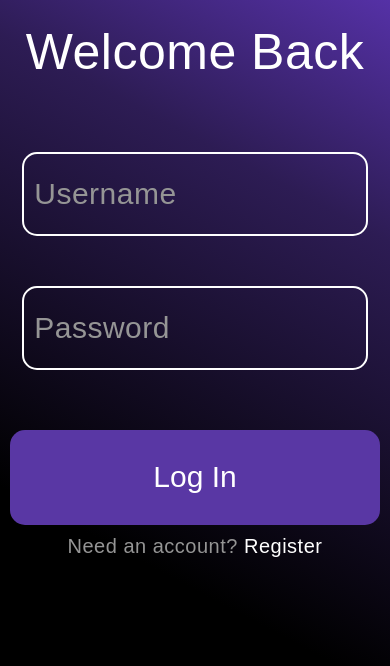
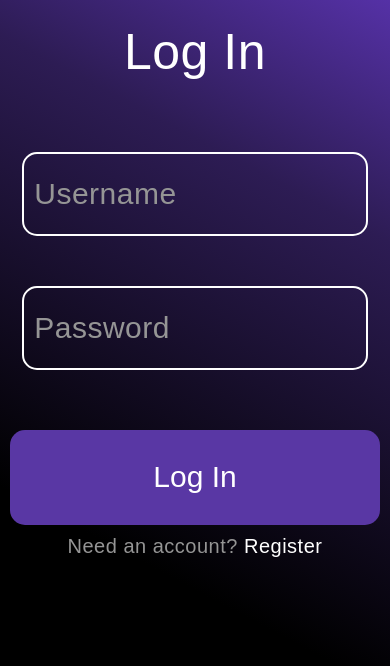
Before and after one commit to brockjbenson/My-Poker-Stats, a React (Create React App) app: page /#/add-venue in a window 390 px wide. Before the commit this address led to /#/login. Shown: the top 666 px of the page. Built offline with nearby package versions, Linux system fonts and the light colour scheme; no server answers.

Commit message:
all mobile styling done

```diff
--- a/src/components/App.css
+++ b/src/components/App.css
@@ -258,6 +258,7 @@ button:hover {
 .list-container {
   height: 87.5%;
   overflow-y: auto;
+  overflow-x: hidden;
   background-color: rgba(0, 0, 0, 0.3);
 }
 
--- a/src/components/Pages/LoginPage/LoginPage.jsx
+++ b/src/components/Pages/LoginPage/LoginPage.jsx
@@ -11,7 +11,7 @@ function LoginPage() {
       <div className="main">
         <div className="header">
           <div className="heading">
-            <h1 className="clr-light">Welcome Back</h1>
+            <h1 className="clr-light">Log In</h1>
           </div>
         </div>
         <LoginForm />
```
